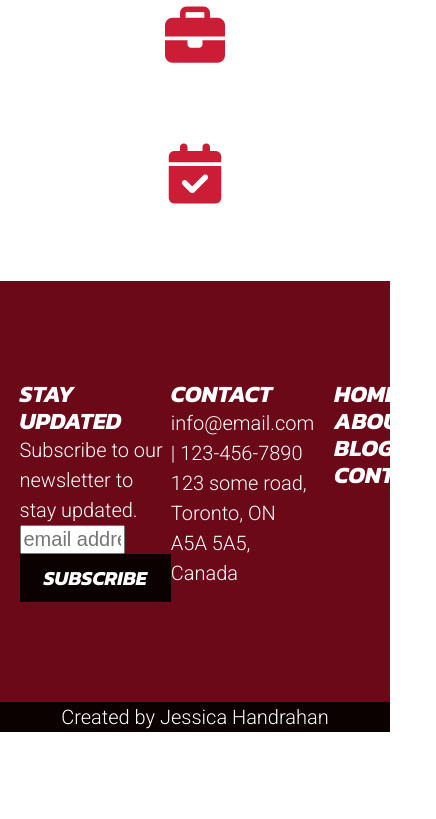
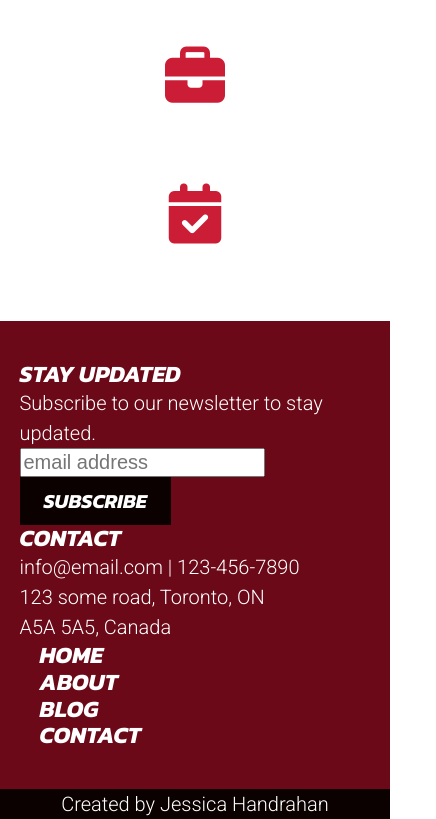
Before and after one commit to jhandrahan/assignment1, a plain HTML site: page index.html in a window 390 px wide. Shown: the part 3082-3901 px from the top of the page, 436 px wide, since content can reach past the window. Before the commit the page ends 3814 px from the top, so only its background shows below. Drawn offline with Linux system fonts and the light colour scheme.

Commit message:
updated contact section

```diff
--- a/index.html
+++ b/index.html
@@ -120,7 +120,7 @@
                 <div class="resourceInfo">
                     <ul>
                         <li><a href="#"><i class="fa-solid fa-car fa-3x"></i></a><h3>shop brands</h3></li>
-                        <li><a href="#"><i class="fa-solid fa-briefcase fa-3x"></i></a><h3>jobs</h3></li>
+                        <li><a href="#"><i class="fa-solid fa-briefcase fa-3x"></i></a><h3>community</h3></li>
                         <li><a href="#"><i class="fa-solid fa-calendar-check fa-3x"></i></a><h3>events</h3></li>
                     </ul>
                 </div>
--- a/style.css
+++ b/style.css
@@ -259,6 +259,7 @@ nav ul {
     background-position: center;
     min-height: 40vh;
     position: relative;
+    margin-top: 80px;
 }
 
 .resourceInfo h3{
@@ -301,7 +302,7 @@ nav ul {
 .flexContact {
     display: flex;
     justify-content: space-between;
-    padding: 100px 0px;
+    padding: 40px 0px;
 
 }
 
@@ -360,6 +361,10 @@ footer p {
     margin: 0 auto;
     }
 
+        .flexContact {
+            flex-direction: column;
+
+        }
 
 
  }
```
